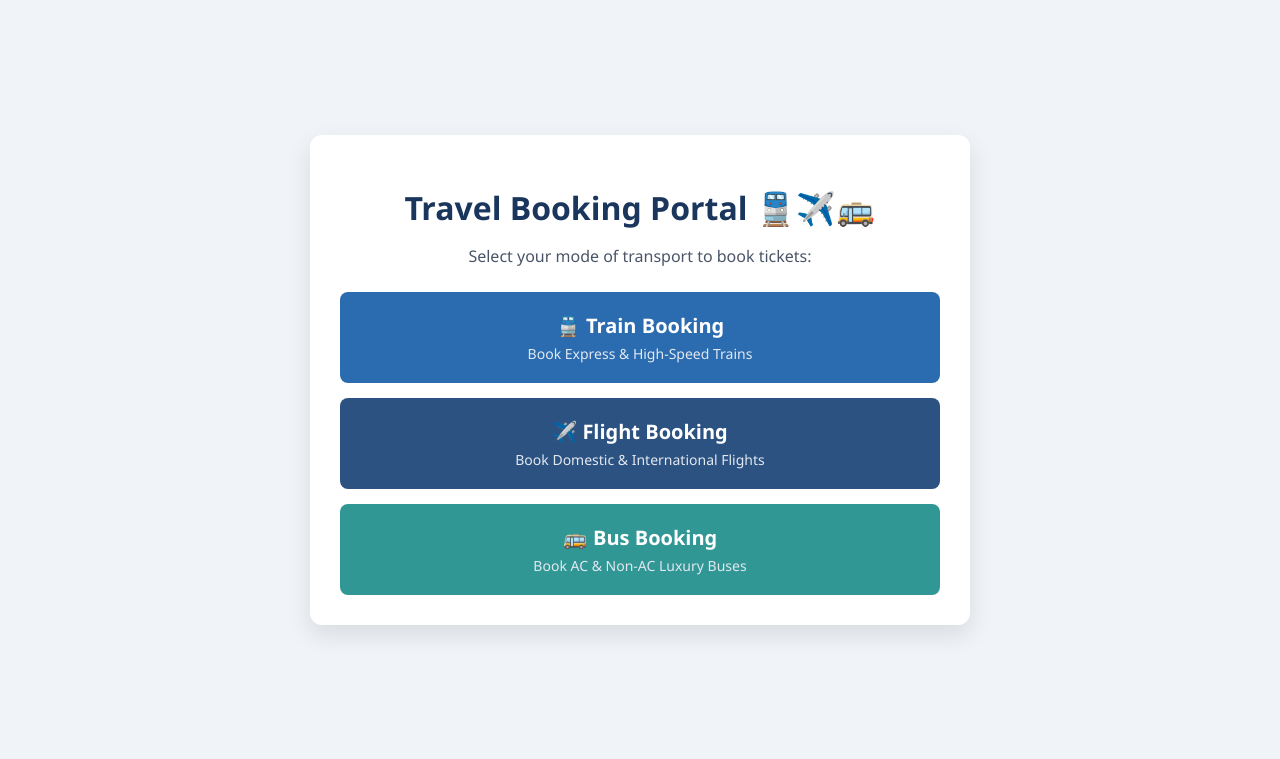
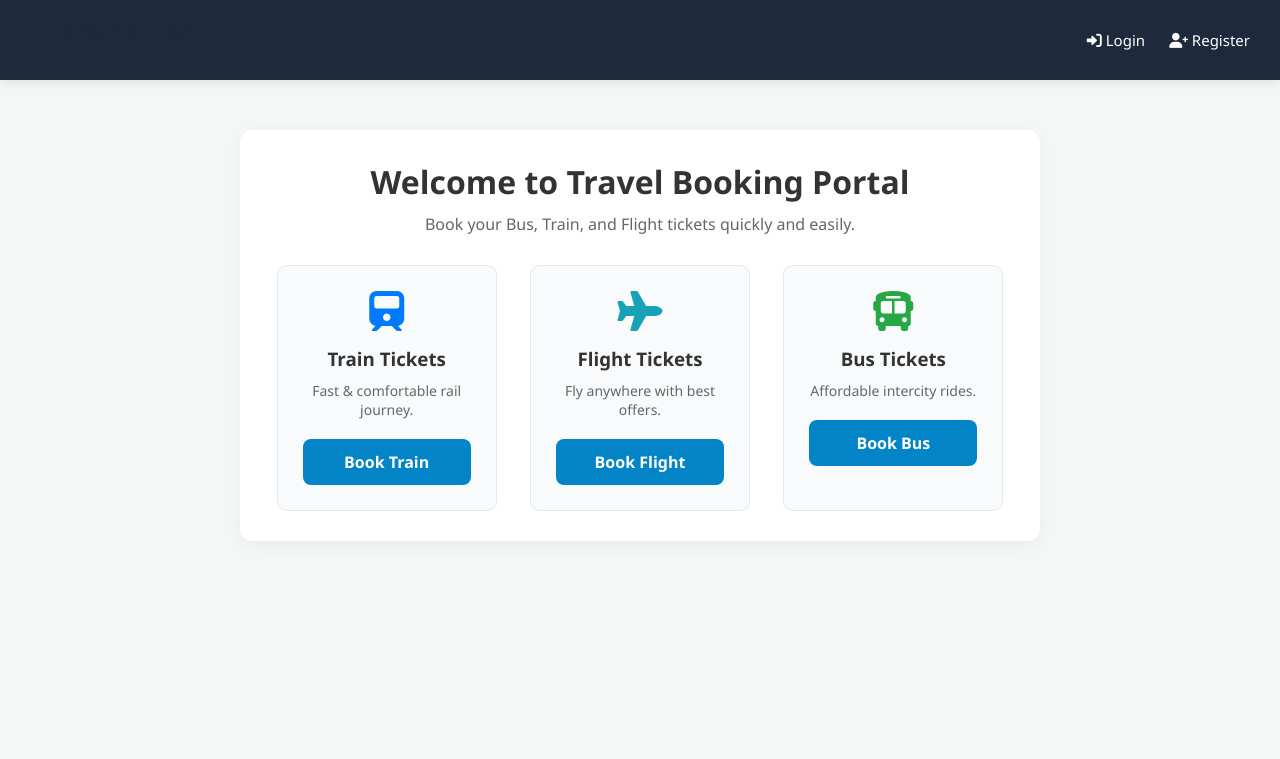
Before and after one commit to Arjun-23122007/travel-booking-portal, a Flask app: page / in a window 1280 px wide. Shown: the top 759 px of the page. Run offline with Flask 3, Linux system fonts and the light colour scheme.

Commit message:
Travelgo Initial Commit

```diff
--- a/app.py
+++ b/app.py
@@ -1,37 +1,106 @@
-from flask import Flask, render_template, request
+from flask import Flask, render_template, request, redirect, url_for, session, flash
 
 app = Flask(__name__)
+# Secret key is required for session management and flash messages
+app.secret_key = 'super_secret_travel_key_123'
 
-# Sample Data for Booking Options
-TRANSPORT_OPTIONS = {
-    'train': ['Express Express - $50', 'Superfast Express - $80', 'Bullet Train - $120'],
-    'flight': ['Economy Flight - $200', 'Business Flight - $500', 'First Class Flight - $900'],
-    'bus': ['AC Sleeper Bus - $30', 'Volvo Seater Bus - $25', 'Express Bus - $15']
-}
+# Temporary in-memory storage for registered users (username: password)
+users = {}
 
 @app.route('/')
 def home():
     return render_template('index.html')
 
-@app.route('/book/<category>', methods=['GET', 'POST'])
-def book_ticket(category):
-    category_name = category.capitalize()
-    options = TRANSPORT_OPTIONS.get(category.lower(), [])
-    booking_success = None
+@app.route('/register', methods=['GET', 'POST'])
+def register():
+    if request.method == 'POST':
+        username = request.form.get('username')
+        password = request.form.get('password')
+
+        if not username or not password:
+            flash('Please fill in all fields.', 'danger')
+            return redirect(url_for('register'))
+
+        if username in users:
+            flash('Username already exists! Please choose another.', 'danger')
+            return redirect(url_for('register'))
+
+        users[username] = password
+        flash('Registration successful! Please log in.', 'success')
+        return redirect(url_for('login'))
+
+    return render_template('register.html')
+
+@app.route('/login', methods=['GET', 'POST'])
+def login():
+    if request.method == 'POST':
+        username = request.form.get('username')
+        password = request.form.get('password')
+
+        if username in users and users[username] == password:
+            session['user'] = username
+            flash('Successfully logged in!', 'success')
+            return redirect(url_for('home'))
+        else:
+            flash('Invalid username or password.', 'danger')
+            return redirect(url_for('login'))
+
+    return render_template('login.html')
+
+@app.route('/logout')
+def logout():
+    session.pop('user', None)
+    flash('Logged out successfully.', 'info')
+    return redirect(url_for('home'))
+
+@app.route('/book', methods=['GET', 'POST'])
+def book():
+    if 'user' not in session:
+        flash('Please log in to book a ticket.', 'warning')
+        return redirect(url_for('login'))
 
     if request.method == 'POST':
-        passenger_name = request.form.get('passenger_name')
-        selected_option = request.form.get('selected_option')
-        booking_date = request.form.get('booking_date')
+        passenger_name = request.form.get('name')
+        travel_mode = request.form.get('mode')
+        from_loc = request.form.get('from')
+        to_loc = request.form.get('to')
+        date = request.form.get('date')
 
-        booking_success = {
+        # Validating input
+        if not all([passenger_name, travel_mode, from_loc, to_loc, date]):
+            flash('Please fill in all fields before submitting.', 'danger')
+            return redirect(url_for('book'))
+
+        booking = {
             'name': passenger_name,
-            'category': category_name,
-            'option': selected_option,
-            'date': booking_date
+            'mode': travel_mode,
+            'from': from_loc,
+            'to': to_loc,
+            'date': date,
+            'status': 'Confirmed'
         }
 
-    return render_template('booking.html', category=category_name, options=options, success=booking_success)
+        if 'bookings' not in session:
+            session['bookings'] = []
+
+        # Updating session list properly
+        bookings = session['bookings']
+        bookings.append(booking)
+        session['bookings'] = bookings
+
+        flash('Ticket booked successfully!', 'success')
+        return redirect(url_for('my_bookings'))
+
+    return render_template('booking.html')
+
+@app.route('/my-bookings')
+def my_bookings():
+    if 'user' not in session:
+        flash('Please log in to view your bookings.', 'warning')
+        return redirect(url_for('login'))
+
+    user_bookings = session.get('bookings', [])
+    return render_template('my_bookings.html', bookings=user_bookings)
 
 if __name__ == '__main__':
     app.run(debug=True)
--- a/requirements.txt
+++ b/requirements.txt
@@ -1,2 +1 @@
-gunicorn
-flask
+Flask==3.0.0
--- a/static/style.css
+++ b/static/style.css
@@ -1,123 +1,156 @@
-body {
+* {
+    margin: 0;
+    padding: 0;
+    box-sizing: border-box;
     font-family: 'Segoe UI', Tahoma, Geneva, Verdana, sans-serif;
-    background-color: #f0f4f8;
-    margin: 0;
-    padding: 20px;
-    display: flex;
-    justify-content: center;
-    align-items: center;
-    min-height: 90vh;
 }
 
+body {
+    background-color: #f4f7f6;
+    color: #333;
+}
+
+/* Navigation Bar */
+.navbar {
+    background-color: #1e293b;
+    padding: 15px 30px;
+    display: flex;
+    justify-content: space-between;
+    align-items: center;
+    color: #ffffff;
+    box-shadow: 0 2px 10px rgba(0, 0, 0, 0.1);
+}
+
+.navbar h2 {
+    font-size: 22px;
+    font-weight: 600;
+}
+
+.navbar a {
+    color: #ffffff;
+    text-decoration: none;
+    margin-left: 20px;
+    font-size: 15px;
+    transition: color 0.3s;
+}
+
+.navbar a:hover {
+    color: #38bdf8;
+}
+
+/* Container */
 .container {
-    background: #ffffff;
+    background-color: #ffffff;
     padding: 30px;
     border-radius: 12px;
-    box-shadow: 0 10px 25px rgba(0, 0, 0, 0.1);
-    max-width: 600px;
-    width: 100%;
-    text-align: center;
+    box-shadow: 0 4px 15px rgba(0, 0, 0, 0.05);
+    margin: 40px auto;
 }
 
-h1 {
-    color: #1a365d;
-    margin-bottom: 10px;
+h2 {
+    text-align: center;
+    margin-bottom: 20px;
+    color: #1e293b;
 }
 
-p {
-    color: #4a5568;
+/* Form Styling */
+.form-group {
+    margin-bottom: 20px;
 }
 
-.category-grid {
-    display: flex;
-    flex-direction: column;
-    gap: 15px;
-    margin-top: 25px;
+.form-group label {
+    display: block;
+    margin-bottom: 8px;
+    font-weight: 600;
+    color: #475569;
 }
 
-.card {
-    text-decoration: none;
-    color: white;
-    padding: 20px;
+.form-group input,
+.form-group select {
+    width: 100%;
+    padding: 12px;
+    border: 1px solid #cbd5e1;
     border-radius: 8px;
-    transition: transform 0.2s, box-shadow 0.2s;
+    font-size: 14px;
+    transition: border-color 0.3s;
 }
 
-.card:hover {
-    transform: translateY(-3px);
-    box-shadow: 0 5px 15px rgba(0, 0, 0, 0.2);
+.form-group input:focus,
+.form-group select:focus {
+    outline: none;
+    border-color: #0284c7;
 }
 
-.train { background-color: #2b6cb0; }
-.flight { background-color: #2c5282; }
-.bus { background-color: #319795; }
-
-.card h2 {
-    margin: 0 0 5px 0;
-    font-size: 20px;
+/* Buttons */
+.btn {
+    display: block;
+    width: 100%;
+    padding: 12px;
+    background-color: #0284c7;
+    color: #ffffff;
+    border: none;
+    border-radius: 8px;
+    font-size: 16px;
+    font-weight: 600;
+    cursor: pointer;
+    text-align: center;
+    text-decoration: none;
+    transition: background-color 0.3s;
 }
 
-.card p {
-    margin: 0;
-    color: #e2e8f0;
-    font-size: 14px;
+.btn:hover {
+    background-color: #0369a1;
 }
 
-form {
-    text-align: left;
-    display: flex;
-    flex-direction: column;
-    gap: 12px;
+/* Flash Messages */
+.alert {
+    padding: 12px;
+    border-radius: 8px;
+    margin-bottom: 20px;
+    text-align: center;
+    font-weight: 500;
+}
+
+.alert-success {
+    background-color: #dcfce7;
+    color: #15803d;
+}
+
+.alert-danger {
+    background-color: #fee2e2;
+    color: #b91c1c;
+}
+
+.alert-warning {
+    background-color: #fef3c7;
+    color: #b45309;
+}
+
+.alert-info {
+    background-color: #e0f2fe;
+    color: #0369a1;
+}
+
+/* Tables */
+table {
+    width: 100%;
+    border-collapse: collapse;
     margin-top: 20px;
 }
 
-label {
-    font-weight: bold;
-    color: #2d3748;
+table th,
+table td {
+    padding: 12px 15px;
+    text-align: left;
+    border-bottom: 1px solid #e2e8f0;
 }
 
-input, select {
-    width: 100%;
-    padding: 10px;
-    border: 1px solid #cbd5e0;
-    border-radius: 6px;
-    font-size: 14px;
-    box-sizing: border-box;
+table th {
+    background-color: #f8fafc;
+    color: #475569;
+    font-weight: 600;
 }
 
-button {
-    background-color: #2b6cb0;
-    color: white;
-    border: none;
-    padding: 12px;
-    border-radius: 6px;
-    font-size: 16px;
-    cursor: pointer;
-    font-weight: bold;
-    margin-top: 10px;
+table tr:hover {
+    background-color: #f1f5f9;
 }
-
-button:hover {
-    background-color: #2c5282;
-}
-
-.success-card {
-    background-color: #f0fff4;
-    border: 1px solid #9ae6b4;
-    padding: 20px;
-    border-radius: 8px;
-    text-align: left;
-}
-
-.success-card h2 {
-    color: #276749;
-    margin-top: 0;
-}
-
-.btn-back, .btn-link {
-    display: inline-block;
-    margin-top: 15px;
-    color: #2b6cb0;
-    text-decoration: none;
-    font-weight: bold;
-}
--- a/templates/index.html
+++ b/templates/index.html
@@ -3,32 +3,63 @@
 <head>
     <meta charset="UTF-8">
     <meta name="viewport" content="width=device-width, initial-scale=1.0">
-    <title>Global Travel Booking Portal</title>
+    <title>Travel Booking Portal - Home</title>
     <link rel="stylesheet" href="{{ url_for('static', filename='style.css') }}">
+    <link href="https://cdnjs.cloudflare.com/ajax/libs/font-awesome/6.0.0/css/all.min.css" rel="stylesheet">
 </head>
 <body>
+    <nav class="navbar">
+        <h2><i class="fa-solid fa-plane-departure"></i> Travel Portal</h2>
+        <div>
+            {% if session.get('username') %}
+                <a href="/my-bookings"><i class="fa-solid fa-ticket"></i> My Bookings</a>
+                <a href="/logout"><i class="fa-solid fa-right-from-bracket"></i> Logout</a>
+            {% else %}
+                <a href="/login"><i class="fa-solid fa-right-to-bracket"></i> Login</a>
+                <a href="/register"><i class="fa-solid fa-user-plus"></i> Register</a>
+            {% endif %}
+        </div>
+    </nav>
 
-    <div class="container">
-        <h1>Travel Booking Portal 🚆✈️🚌</h1>
-        <p>Select your mode of transport to book tickets:</p>
+    <div class="container" style="max-width: 800px; text-align: center; margin-top: 50px;">
+        <h1>Welcome to Travel Booking Portal</h1>
+        <p style="color: #666; margin-top: 10px; margin-bottom: 30px;">
+            Book your Bus, Train, and Flight tickets quickly and easily.
+        </p>
 
-        <div class="category-grid">
-            <a href="/book/train" class="card train">
-                <h2>🚆 Train Booking</h2>
-                <p>Book Express & High-Speed Trains</p>
-            </a>
+        {% with messages = get_flashed_messages(with_categories=true) %}
+            {% if messages %}
+                {% for category, message in messages %}
+                    <div class="alert alert-{{ category }}">{{ message }}</div>
+                {% endfor %}
+            {% endif %}
+        {% endwith %}
 
-            <a href="/book/flight" class="card flight">
-                <h2>✈️ Flight Booking</h2>
-                <p>Book Domestic & International Flights</p>
-            </a>
+        <div style="display: flex; justify-content: space-around; gap: 20px; flex-wrap: wrap; margin-top: 30px;">
+            <!-- Train Booking Card -->
+            <div style="background: #f8fafc; border: 1px solid #e2e8f0; border-radius: 10px; padding: 25px; width: 220px;">
+                <i class="fa-solid fa-train" style="font-size: 40px; color: #007bff; margin-bottom: 15px;"></i>
+                <h3>Train Tickets</h3>
+                <p style="color: #666; font-size: 14px; margin: 10px 0 20px 0;">Fast & comfortable rail journey.</p>
+                <a href="/book" class="btn">Book Train</a>
+            </div>
 
-            <a href="/book/bus" class="card bus">
-                <h2>🚌 Bus Booking</h2>
-                <p>Book AC & Non-AC Luxury Buses</p>
-            </a>
+            <!-- Flight Booking Card -->
+            <div style="background: #f8fafc; border: 1px solid #e2e8f0; border-radius: 10px; padding: 25px; width: 220px;">
+                <i class="fa-solid fa-plane" style="font-size: 40px; color: #17a2b8; margin-bottom: 15px;"></i>
+                <h3>Flight Tickets</h3>
+                <p style="color: #666; font-size: 14px; margin: 10px 0 20px 0;">Fly anywhere with best offers.</p>
+                <a href="/book" class="btn">Book Flight</a>
+            </div>
+
+            <!-- Bus Booking Card -->
+            <div style="background: #f8fafc; border: 1px solid #e2e8f0; border-radius: 10px; padding: 25px; width: 220px;">
+                <i class="fa-solid fa-bus" style="font-size: 40px; color: #28a745; margin-bottom: 15px;"></i>
+                <h3>Bus Tickets</h3>
+                <p style="color: #666; font-size: 14px; margin: 10px 0 20px 0;">Affordable intercity rides.</p>
+                <a href="/book" class="btn">Book Bus</a>
+            </div>
         </div>
     </div>
-
 </body>
 </html>
```
Also changed, not shown: templates/booking.html (+50 -28 lines), templates/confirmation.html (added, +41 -0 lines), templates/login.html (added, +52 -0 lines), templates/my_bookings.html (added, +70 -0 lines), templates/register.html (added, +57 -0 lines).
